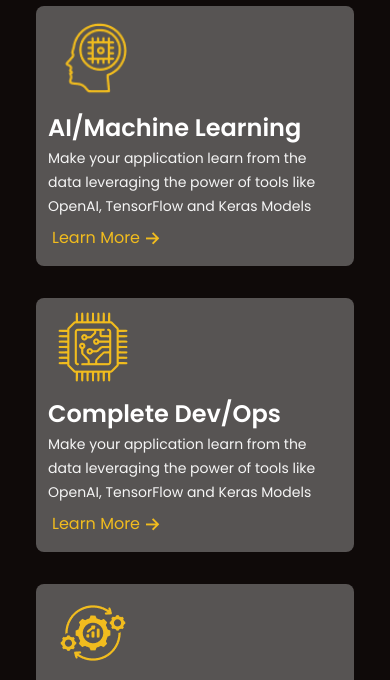
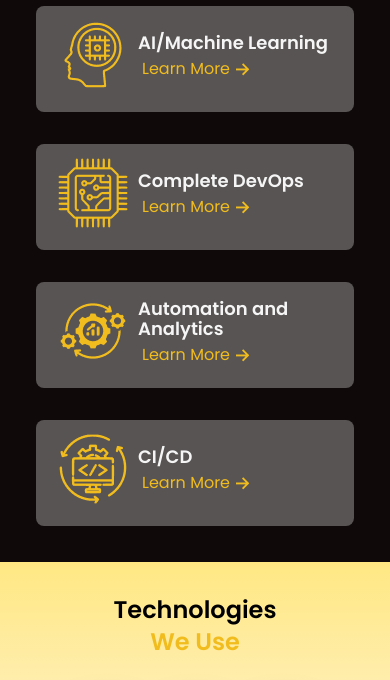
Before and after one commit to Samir22Raj/SmartSites-Nepal, a website built with Vite: page index.html in a window 390 px wide. Shown: the part 1430-2110 px from the top of the page. Built offline with nearby package versions, Linux system fonts and the light colour scheme.

Commit message:
Adjusting mobile design

```diff
--- /dev/null
+++ b/components.html
@@ -0,0 +1,34 @@
+<!DOCTYPE html>
+<html lang="en">
+	<head>
+		<meta charset="UTF-8" />
+		<meta name="viewport" content="width=device-width, initial-scale=1.0" />
+		<title>Document</title>
+		<link rel="stylesheet" href="style.css" />
+	</head>
+	<body class="bg-black-new">
+		<div class="text-off-white bg-card rounded-xl px-3 py-3 pt-1">
+			<div class="flex sm:flex-col items-center sm:items-start">
+				<img src="images/icons/AI.png" alt="AI/ML" />
+				<div class="pt-2">
+					<h3
+						class="text-lg sm:text-xl md:text-2xl leading-5 md:leading-7 font-semibold"
+					>
+						AI/Machine Learning
+					</h3>
+					<p
+						class="hidden sm:block text-sm sm:text-lg leading-6 text-off-white py-1 sm:py-3"
+					>
+						Make your application learn from the data leveraging the power of
+						tools like OpenAI, TensorFlow and Keras Models
+					</p>
+					<button
+						class="text-yellow hover:bg-gradient-to-r from-[#0F0A09] to-[#0F0A0933] inline-flex items-center rounded-lg p-1 sm:px-3 sm:py-2"
+					>
+						Learn More <img src="images/link-arrow.png" alt="Arrow" />
+					</button>
+				</div>
+			</div>
+		</div>
+	</body>
+</html>
--- a/index.html
+++ b/index.html
@@ -171,14 +171,17 @@
 					>
 				</h2>
 				<div class="cards grid grid-cols-1 sm:grid-cols-2 xl:grid-cols-4 gap-8">
-					<div class="rounded-lg bg-card px-3 py-3 pt-1">
-						<img src="images/icons/AI.png" alt="AI/ML" class="w-24" />
-						<div class="text-white pt-2">
-							<h3 class="font-semibold text-2xl leading-7">
+					<div class="text-off-white bg-card rounded-lg px-3 py-3 pt-1">
+						<div class="flex sm:flex-col items-center sm:items-start">
+							<img src="images/icons/AI.png" alt="AI/ML" />
+							<div class="pt-2">
+								<h3
+									class="text-lg sm:text-xl md:text-2xl leading-5 md:leading-7 font-semibold"
+								>
 									AI/Machine Learning
 								</h3>
 								<p
-								class="text-sm sm:text-lg leading-6 text-off-white py-1 sm:py-3"
+									class="hidden sm:block text-sm sm:text-lg leading-6 text-off-white py-1 sm:py-3"
 								>
 									Make your application learn from the data leveraging the power
 									of tools like OpenAI, TensorFlow and Keras Models
@@ -190,12 +193,18 @@
 								</button>
 							</div>
 						</div>
-					<div class="rounded-lg bg-card px-3 py-3 pt-1">
-						<img src="images/icons/DevOps.png" alt="DevOps" />
-						<div class="text-white pt-2">
-							<h3 class="font-semibold text-2xl leading-7">Complete Dev/Ops</h3>
+					</div>
+					<div class="text-off-white bg-card rounded-lg px-3 py-3 pt-1">
+						<div class="flex sm:flex-col items-center sm:items-start">
+							<img src="images/icons/DevOps.png" alt="Dev Ops" />
+							<div class="pt-2">
+								<h3
+									class="text-lg sm:text-xl md:text-2xl leading-5 md:leading-7 font-semibold"
+								>
+									Complete DevOps
+								</h3>
 								<p
-								class="text-sm sm:text-lg leading-6 text-off-white py-1 sm:py-3"
+									class="hidden sm:block text-sm sm:text-lg leading-6 text-off-white py-1 sm:py-3"
 								>
 									Make your application learn from the data leveraging the power
 									of tools like OpenAI, TensorFlow and Keras Models
@@ -207,14 +216,21 @@
 								</button>
 							</div>
 						</div>
-					<div class="rounded-lg bg-card px-3 py-3 pt-1">
-						<img src="images/icons/Automations.png" alt="Automations" />
-						<div class="text-white pt-2">
-							<h3 class="font-semibold text-2xl leading-7">
-								Automation & Analytics
+					</div>
+					<div class="text-off-white bg-card rounded-lg px-3 py-3 pt-1">
+						<div class="flex sm:flex-col items-center sm:items-start">
+							<img
+								src="images/icons/Automations.png"
+								alt="Automation and Analytics"
+							/>
+							<div class="pt-2">
+								<h3
+									class="text-lg sm:text-xl md:text-2xl leading-5 md:leading-7 font-semibold"
+								>
+									Automation and Analytics
 								</h3>
 								<p
-								class="text-sm sm:text-lg leading-6 text-off-white py-1 sm:py-3"
+									class="hidden sm:block text-sm sm:text-lg leading-6 text-off-white py-1 sm:py-3"
 								>
 									Make your application learn from the data leveraging the power
 									of tools like OpenAI, TensorFlow and Keras Models
@@ -226,12 +242,18 @@
 								</button>
 							</div>
 						</div>
-					<div class="rounded-lg bg-card px-3 py-3 pt-1">
+					</div>
+					<div class="text-off-white bg-card rounded-lg px-3 py-3 pt-1">
+						<div class="flex sm:flex-col items-center sm:items-start">
 							<img src="images/icons/CICD.png" alt="CI/CD" />
-						<div class="text-white pt-2">
-							<h3 class="font-semibold text-lg sm:text-2xl leading-7">CI/CD</h3>
+							<div class="pt-2">
+								<h3
+									class="text-lg sm:text-xl md:text-2xl leading-5 md:leading-7 font-semibold"
+								>
+									CI/CD
+								</h3>
 								<p
-								class="text-sm sm:text-lg leading-6 text-off-white py-1 sm:py-3"
+									class="hidden sm:block text-sm sm:text-lg leading-6 text-off-white py-1 sm:py-3"
 								>
 									Make your application learn from the data leveraging the power
 									of tools like OpenAI, TensorFlow and Keras Models
@@ -241,6 +263,7 @@
 								>
 									Learn More <img src="images/link-arrow.png" alt="Arrow" />
 								</button>
+							</div>
 						</div>
 					</div>
 				</div>
@@ -377,7 +400,9 @@
 					<div
 						class="review bg-black-new shadow-[0_2px_8px_0_rgba(0, 0, 0, 0.12)] px-6 py-6 rounded-2xl"
 					>
-						<p class="lg:text-lg text-off-white mb-6">
+						<p
+							class="lg:text-lg text-off-white mb-6 line-clamp-3 sm:line-clamp-none"
+						>
 							We are 100% online business and smart sites Nepal has been giving
 							us new clients!!!!! we recommend the company for anybody looking
 							for good for quality PPC campaign management. I very much enjoy
@@ -411,7 +436,9 @@
 					<div
 						class="review bg-black-new shadow-[0_2px_8px_0_rgba(0, 0, 0, 0.12)] px-6 py-6 rounded-2xl"
 					>
-						<p class="lg:text-lg text-off-white mb-6">
+						<p
+							class="lg:text-lg text-off-white mb-6 line-clamp-3 sm:line-clamp-none"
+						>
 							We are 100% online business and smart sites Nepal has been giving
 							us new clients!!!!! we recommend the company for anybody looking
 							for good for quality PPC campaign management. I very much enjoy
```
Lines whose indentation alone changed are shown as unchanged.
